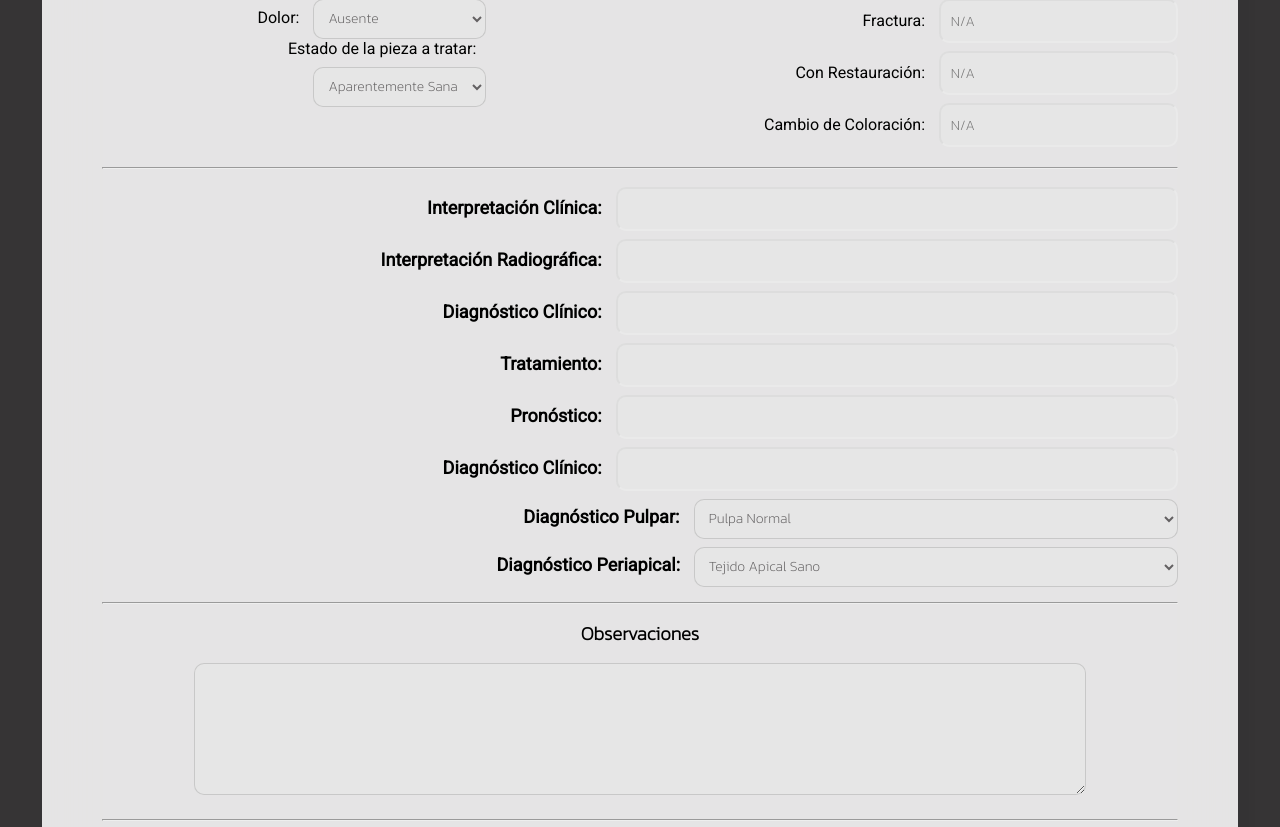
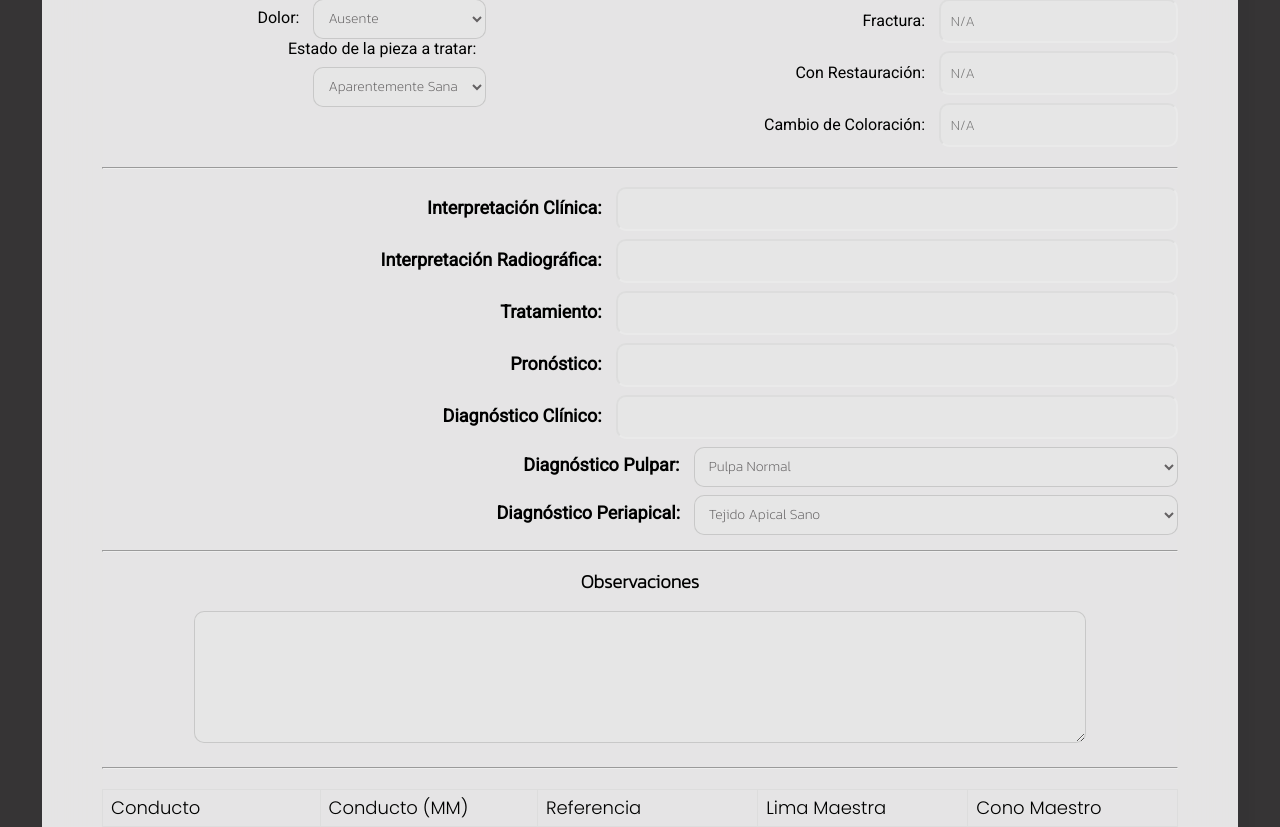
Before and after one commit to robertocs21/ConsulErendy, a PHP site: page /historia in a window 1280 px wide. Shown: the part 1418-2245 px from the top of the page. Run offline with PHP 8.4, Linux system fonts and the light colour scheme; data that the repository does not hold is empty; some web fonts are replaced.

Commit message:
diagnostico

```diff
--- a/views/auth/historia.php
+++ b/views/auth/historia.php
@@ -227,10 +227,7 @@
                         <label class="enlabh" for="radioID"> Interpretación Radiográfica: </label>
                         <input class="inhxl" type="text" id="radioID" name="radio" value=<?php echo s($paciente->radio)?>>
                     </li>
-                    <li class="interpretacion">
-                        <label class="enlabh" for="diagID"> Diagnóstico Clínico: </label>
-                        <input class="inhxl" type="text" id="diagID" name="diag" value=<?php echo s($paciente->diag)?>>
-                    </li>
+
                     <li class="interpretacion">
                         <label class="enlabh" for="trataID"> Tratamiento: </label>
                         <input class="inhxl" type="text" id="trataID" name="trat" value=<?php echo s($paciente->trat)?>>
```
